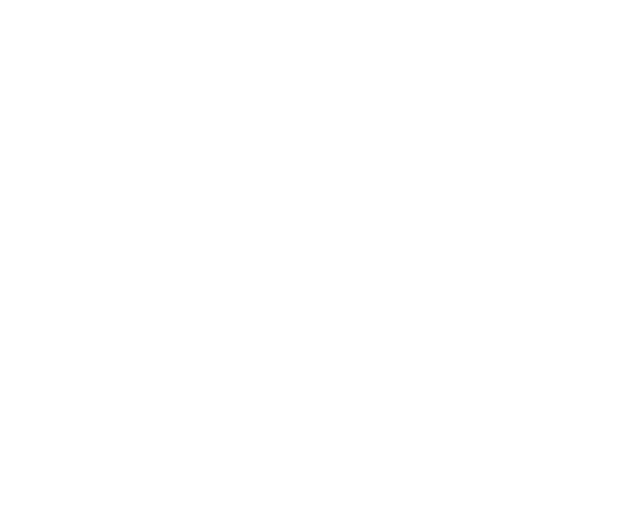
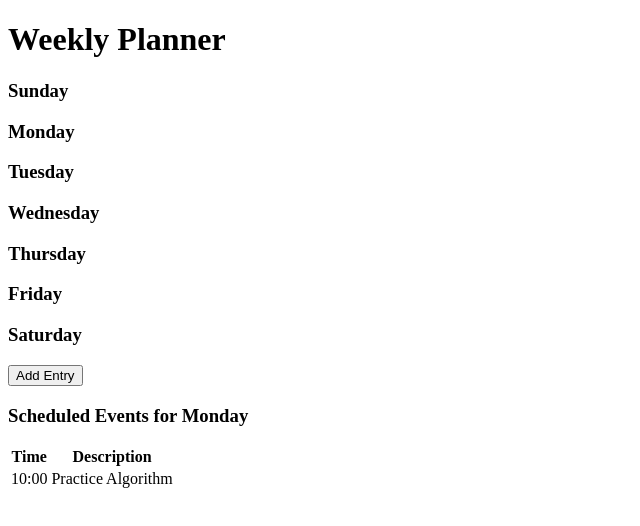
Before and after one commit to saraysc/week-planner, a website: page index.html in a window 1280 px wide. Shown: the whole page, without its empty margins (0-640 px from the left). Drawn offline with Linux system fonts and the light colour scheme.

```diff
--- a/index.html
+++ b/index.html
@@ -7,6 +7,53 @@
   <link rel="stylesheet" href="styles.css">
 </head>
 <body>
+  <div><h1>Weekly Planner</h1></div>
+  <div class="week">
+    <div class="weekday">
+      <h3>Sunday</h3>
+    </div>
+    <div class="weekday">
+      <h3>Monday</h3>
+    </div>
+    <div class="weekday">
+      <h3>Tuesday</h3>
+    </div>
+    <div class="weekday">
+      <h3>Wednesday</h3>
+    </div>
+    <div class="weekday">
+      <h3>Thursday</h3>
+    </div>
+    <div class="weekday">
+      <h3>Friday</h3>
+    </div>
+    <div class="weekday">
+      <h3>Saturday</h3>
+    </div>
+  </div>
+
+  <div>
+    <button>Add Entry</button>
+  </div>
+
+  <div>
+    <h3>Scheduled Events for Monday</h3>
+  </div>
+
+  <table>
+    <thead>
+      <tr>
+        <th>Time</th>
+        <th>Description</th>
+      </tr>
+    </thead>
+    <tbody>
+      <tr>
+        <td>10:00</td>
+        <td>Practice Algorithm</td>
+      </tr>
+    </tbody>
+  </table>
   <script src="main.js"></script>
 </body>
 </html>
```
